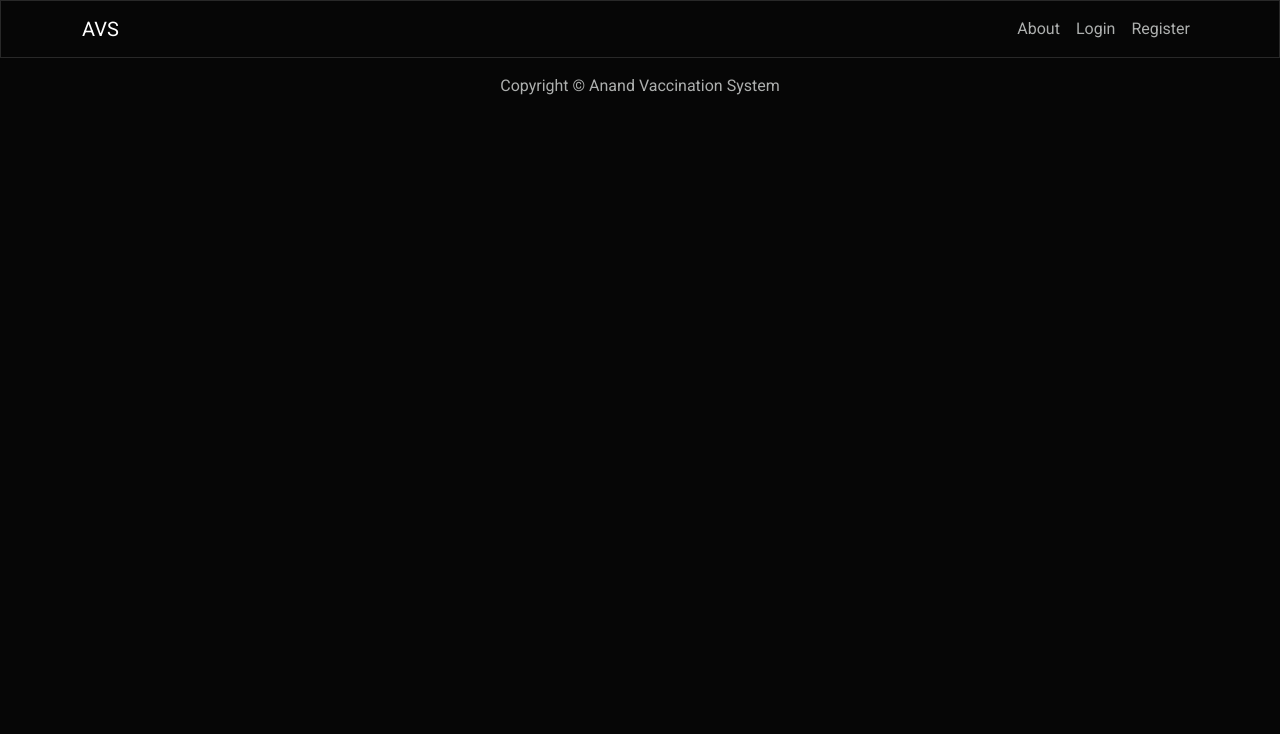
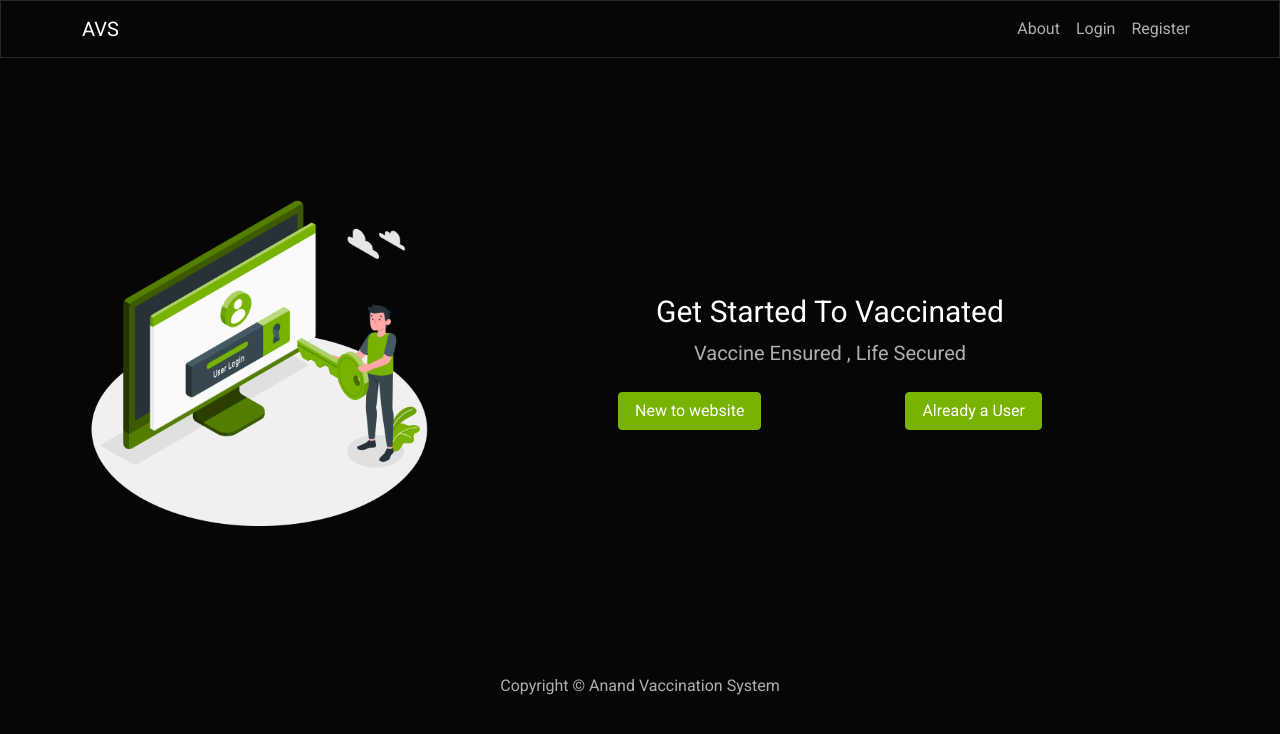
Before and after one commit to anandpothraj/avs-frontend, a React (Create React App) app: page /options in a window 1280 px wide. Shown: the top 734 px of the page. Built offline with nearby package versions, Linux system fonts and the light colour scheme.

Commit message:
Created options page

```diff
--- a/src/App.js
+++ b/src/App.js
@@ -3,6 +3,7 @@ import Footer from './layout/Footer';
 import './assets/customCss/custom.css';
 import HomeScreen from './screens/UserScreen/HomeScreen';
 import AboutScreen from './screens/UserScreen/AboutScreen';
+import OptionScreen from './screens/UserScreen/OptionScreen';
 import { BrowserRouter as Router, Routes, Route } from "react-router-dom";
 
 const App = () => {
@@ -15,6 +16,7 @@ const App = () => {
               {/* Open Routes */}
               <Route path='/' element={<HomeScreen/>} exact />
               <Route path='/about' element={<AboutScreen/>} exact />
+              <Route path='/options' element={<OptionScreen/>} exact />
               {/* Open Routes */}
             </Routes>
           </main>
--- a/src/screens/UserScreen/HomeScreen.js
+++ b/src/screens/UserScreen/HomeScreen.js
@@ -43,7 +43,7 @@ const HomeScreen = () => {
               <p className="subtitle">Vaccine Ensured , Life Secured</p>
             </div>
             <div className="buttonContainer">
-              <Link to="/">
+              <Link to="/options">
                 <Button size="lg" className="landingbutton btn-success" >
                   Enter AVS
                 </Button>
--- /dev/null
+++ b/src/screens/UserScreen/OptionScreen.js
@@ -0,0 +1,70 @@
+import React, { useEffect } from "react";
+import { Link, useNavigate } from "react-router-dom";
+import OptionImg from '../../assets/img/OptionImg.png';
+import { Container, Row , Col, Button , Image } from "react-bootstrap";
+
+const OptionScreen = () => {
+
+    const navigate = useNavigate();
+
+    // This function takes an json and return true if the json is valid and false if json is invalid
+    const isJson = (json) => {
+        try {
+        JSON.parse(json);
+        } catch (e) {
+        return false;
+        }
+        return true;
+    };
+
+    useEffect(() => {
+        // fetching user from localstorage
+        let user = localStorage.getItem("user");
+        // if user exist then check the json is valid or not and if user is not exist then redirect to "/"
+        if (user && isJson(user)) {
+        user = JSON.parse(user);
+        let accountType = user.data.accountType.toLowerCase();
+        navigate(`/${accountType}`);
+        } else {
+        navigate("/options");
+        }
+    }, [navigate]);
+
+    return (
+        <div className="main mt-0" fluid="md">
+            <Container>
+            <Row>
+                <Col xs={6} md={4} className="imgCls m-auto">
+                    <Image src={OptionImg} fluid />
+                </Col>
+                <Col xs={12} md={8} className="align-self-center">
+                    <Row className='m-auto text-center'>
+                        <div className="intro-text mt-2">
+                            <h4 className="title">Get Started To Vaccinated</h4>
+                            <p className="subtitle">Vaccine Ensured , Life Secured</p>
+                        </div>
+                        <div className="buttonContainer mt-2">
+                            <div className="registerBtn">
+                                <Link to="/">
+                                    <Button className=" btn-success" >
+                                        New to website
+                                    </Button>
+                                </Link>
+                            </div>
+                            <div className="loginBtn">
+                                <Link to="/">
+                                    <Button className="btn-success" >
+                                        Already a User
+                                    </Button>
+                                </Link>
+                            </div>
+                        </div>
+                    </Row>
+                </Col>
+                </Row>
+            </Container>
+        </div>
+    );
+};
+
+export default OptionScreen;
```
Also changed, not shown: src/assets/img/OptionImg.png (added).
